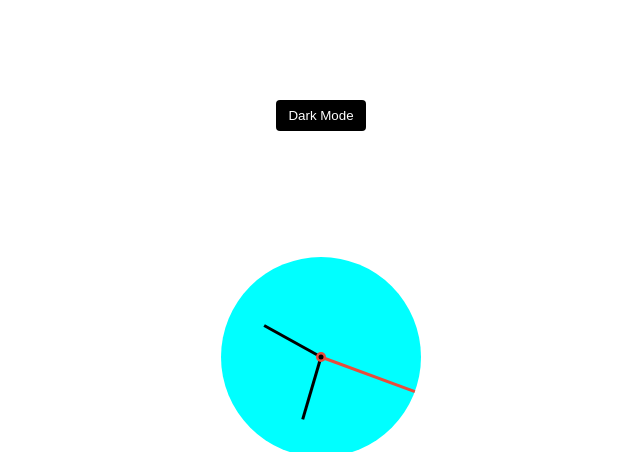
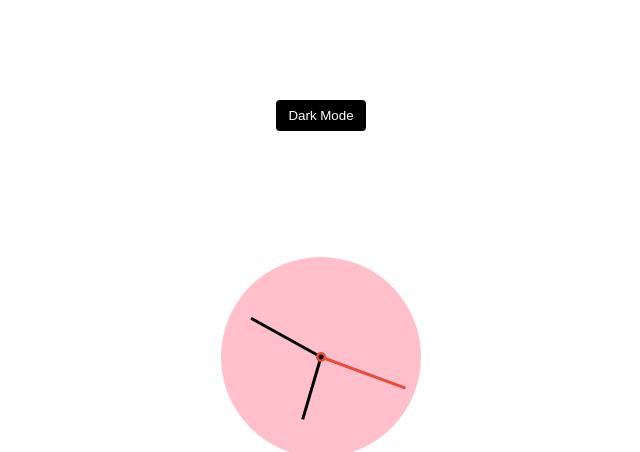
Before and after one commit to T40FPV/themeClock, a plain HTML site: page index.html in a window 1280 px wide. Shown: the top 452 px of the page, without its empty margins (319-959 px from the left). Drawn offline with Linux system fonts and the light colour scheme.

Commit message:
Fine Tuning

```diff
--- a/styles.css
+++ b/styles.css
@@ -1,21 +1,26 @@
 *{
     box-sizing: border-box;
 }
+
 :root{
     --primary-color: #000;
     --secondary-color: #fff;
 }
+
 html{
     transition: all 0.5s ease-in;
 }
+
 html.dark{
     --primary-color: #fff;
     --secondary-color: #333;
 }
+
 html.dark{
     background-color: #111;
     color: var(--primary-color);
 }
+
 body{
     font-family: 'Heebo', sans-serif;
     display: flex;
@@ -25,6 +30,7 @@ body{
     overflow: hidden;
     margin: 0;
 }
+
 .toggle{
     cursor: pointer;
     background-color: var(--primary-color);
@@ -35,19 +41,26 @@ body{
     position: absolute;
     top: 100px;
 }
+
+.toggle:focus{
+    outline: none;
+}
+
 .clock-container{
     display: flex;
     flex-direction: column;
     justify-content: space-between;
     align-items: center;
 }
+
 .clock{
     position: relative;
     width: 200px;
     height: 200px;
-    background-color: aqua;
+    background-color: pink;
     border-radius: 50%;
 }
+
 .needle{
     background-color: var(--primary-color);
     position: absolute;
@@ -58,17 +71,22 @@ body{
     transform-origin: bottom center;
     transition: all 0.5s ease-in;
 }
+
 .needle.hour{
     transform: translate(-50%, -100%) rotate(0deg);
 }
+
 .needle.minute{
     transform: translate(-50%, -100%) rotate(0deg);
+    height: 80px;
 }
+
 .needle.second{
     transform: translate(-50%, -100%) rotate(0deg);
-    height: 100px;
+    height: 90px;
     background-color: #e74c3c;
 }
+
 .center-point{
     background-color: #e74c3c;
     width: 10px;
@@ -79,6 +97,7 @@ body{
     transform: translate(-50%, -50%);
     border-radius: 50%;
 }
+
 .center-point::after{
     content: '';
     background-color: var(--primary-color);
@@ -90,15 +109,18 @@ body{
     transform: translate(-50%, -50%);
     border-radius: 50%;
 }
+
 .time{
     font-size: 60px;
 }
+
 .date{
     color: #aaa;
     font-size: 14px;
     letter-spacing: 0.3px;
     text-transform: uppercase;
 }
+
 .date .circle{
     background-color: var(--primary-color);
     color: var(--secondary-color);
```
